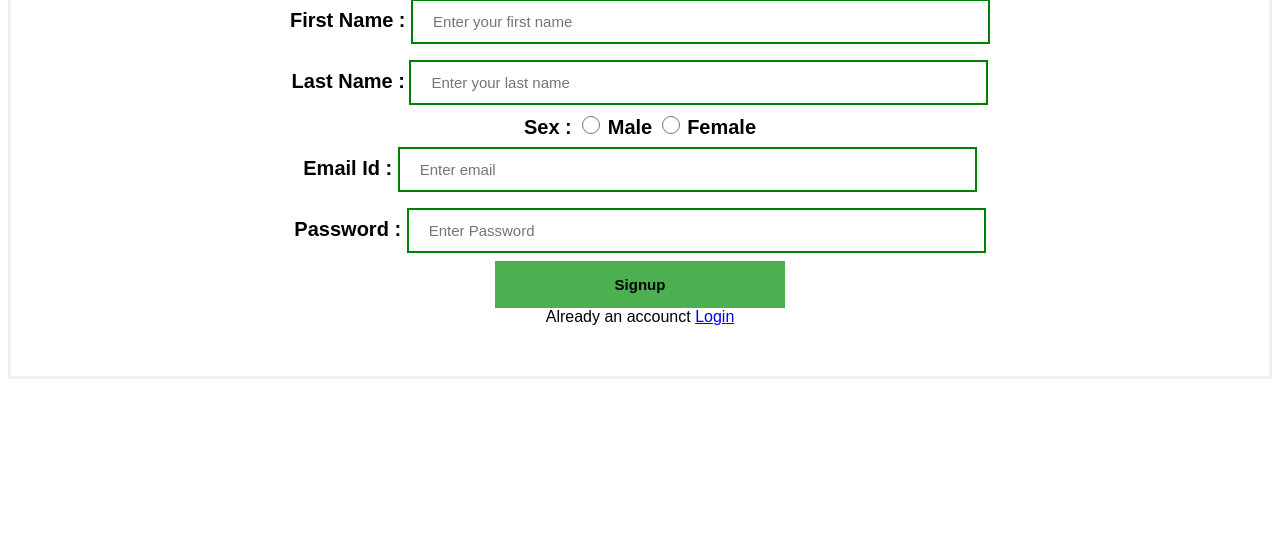
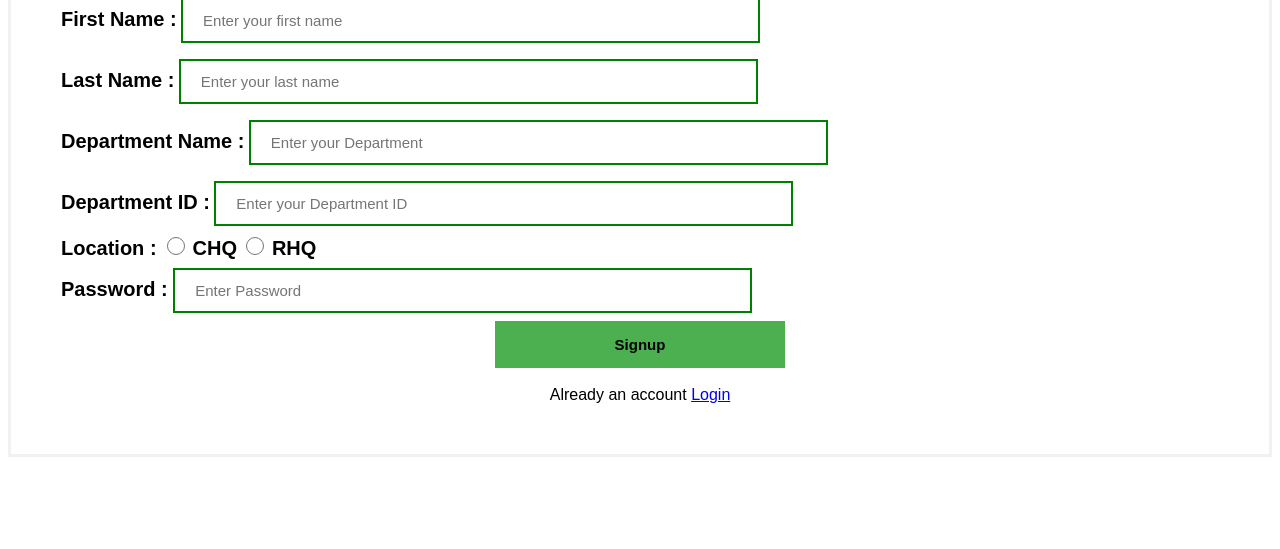
Before and after one commit to priyankatanwar08/AAI_project-, a Django app: page /signup/ in a window 1280 px wide. Shown: the part 251-800 px from the top of the page. Run offline with Django 4.2, Linux system fonts and the light colour scheme.

Commit message:
login signup

```diff
--- a/signup/views.py
+++ b/signup/views.py
@@ -16,7 +16,7 @@ password=''
 def signaction(request):
     global m_id,email,first_name,last_name,dept_name,dept_id,location,password
     if request.method=="POST":
-        m=sql.connect(host="localhost",user="root",passwd="lavish",database='users')
+        m=sql.connect(host="localhost",user="root",passwd="lavish",database='user')
         cursor=m.cursor()
         d=request.POST
         for key,value in d.items():
--- a/templates/signup.html
+++ b/templates/signup.html
@@ -1,3 +1,21 @@
+<!-- <!DOCTYPE html>
+<html lang="en">
+  <head>
+    <meta charset="UTF-8" />
+    <meta http-equiv="X-UA-Compatible" content="IE=edge" />
+    <meta name="viewport" content="width=device-width, initial-scale=1.0" />
+    <title>Airport Authority of</title>
+    <link
+      href="https://cdn.jsdelivr.net/npm/bootstrap@5.2.3/dist/css/bootstrap.min.css"
+      rel="stylesheet"
+      integrity="sha384-rbsA2VBKQhggwzxH7pPCaAqO46MgnOM80zW1RWuH61DGLwZJEdK2Kadq2F9CUG65"
+      crossorigin="anonymous"
+    />
+    <link rel="stylesheet" href="style.css" />
+    <style></style>
+  </head>
+  <body> -->
+
 <html>
     <head>
         <title>Signup Page</title>
@@ -58,26 +76,39 @@
         <form action="#" method="post">
             {% csrf_token %}
             {% load static %}
-            <center><div class="container">
-                <div class="imgcontainer">
-                    <img src="{% static 'avatar_img2.png' %}" alt="Avatar" class="avatar">
-                </div>
-                <label for='first_name'><b>First Name : </b></label>
-		        <input type='text' placeholder="Enter your first name" name='first_name' required><br>
-		        <label for='last_name'><b>Last Name :</b></label>
+            <div class="container">
+                <label for='m_id'><b>Date of Joining : </b></label>
+		        <input type='text' placeholder="Enter as DDMMYYYY" name='m_id' required><br>
+
+                <label for="email"><b>Enter your email: </b></label>
+                <input type="email" placeholder="Enter email" name="email" float="right"  required><br>
+
+
+
+		        <label for='first_name'><b>First Name :</b></label>
+		        <input type='text' placeholder='Enter your first name' name='first_name' required><br>
+                <label for='last_name'><b>Last Name :</b></label>
 		        <input type='text' placeholder='Enter your last name' name='last_name' required><br>
-		        <label for='sex' ><b>Sex : </b></label>
-		        <input type='radio' name='sex' value='male' required>
-		        <label ><b>Male</b></label>
-		        <input type='radio' name='sex' value='female' required>
-		        <label ><b>Female</b></label><br>
-            	<label for ='email'><b>Email Id :  </b></label>
-            	<input type="email" placeholder="Enter email" name="email" float="right"  required><br>
+
+                <label for='dept_name'><b>Department Name :</b></label>
+		        <input type='text' placeholder='Enter your Department' name='dept_name' required><br>
+                <label for='dept_id'><b>Department ID :</b></label>
+		        <input type='text' placeholder='Enter your Department ID' name='dept_id' required><br>
+
+
+		        <label for='location' ><b>Location : </b></label>
+		        <input type='radio' name='location' value='CHQ' required>
+		        <label ><b>CHQ</b></label>
+		        <input type='radio' name='location' value='RHQ' required>
+		        <label ><b>RHQ</b></label><br>
+
+
             	<label for='password'><b>Password : </b></label>
             	<input type="text" placeholder="Enter Password" name="password" required><br>
-            	<button type="submit"><b>Signup</b></button><br>
-            	Already an accounct <a href="http://localhost:8000/login/"> Login </a>
-            </div></center>
+
+            	<center><button type="submit"><b>Signup</b></button><br>    <br>
+            	Already an account <a href="http://localhost:8000/login/"> Login </a></center>
+            </div>
         </form>
     </body>
 </html>
```
Also changed, not shown: login/views.py (+8 -8 lines), templates/login.html (+5 -8 lines).
